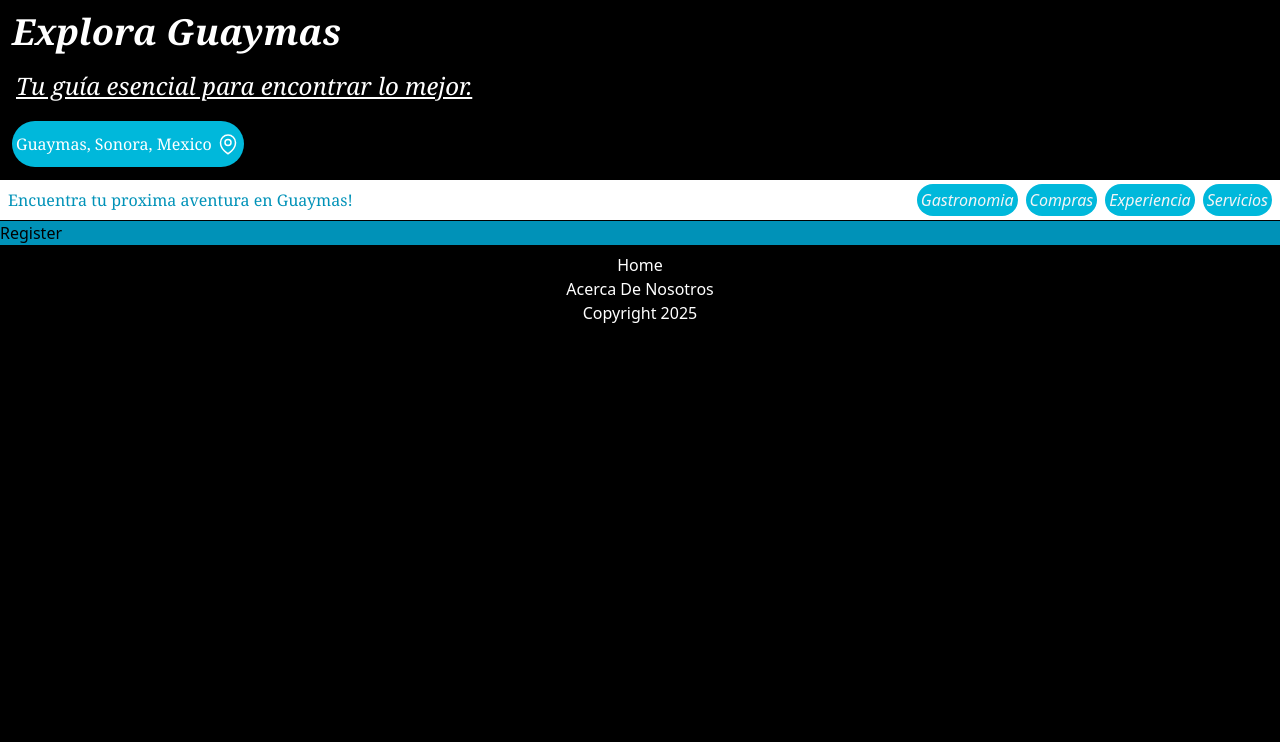
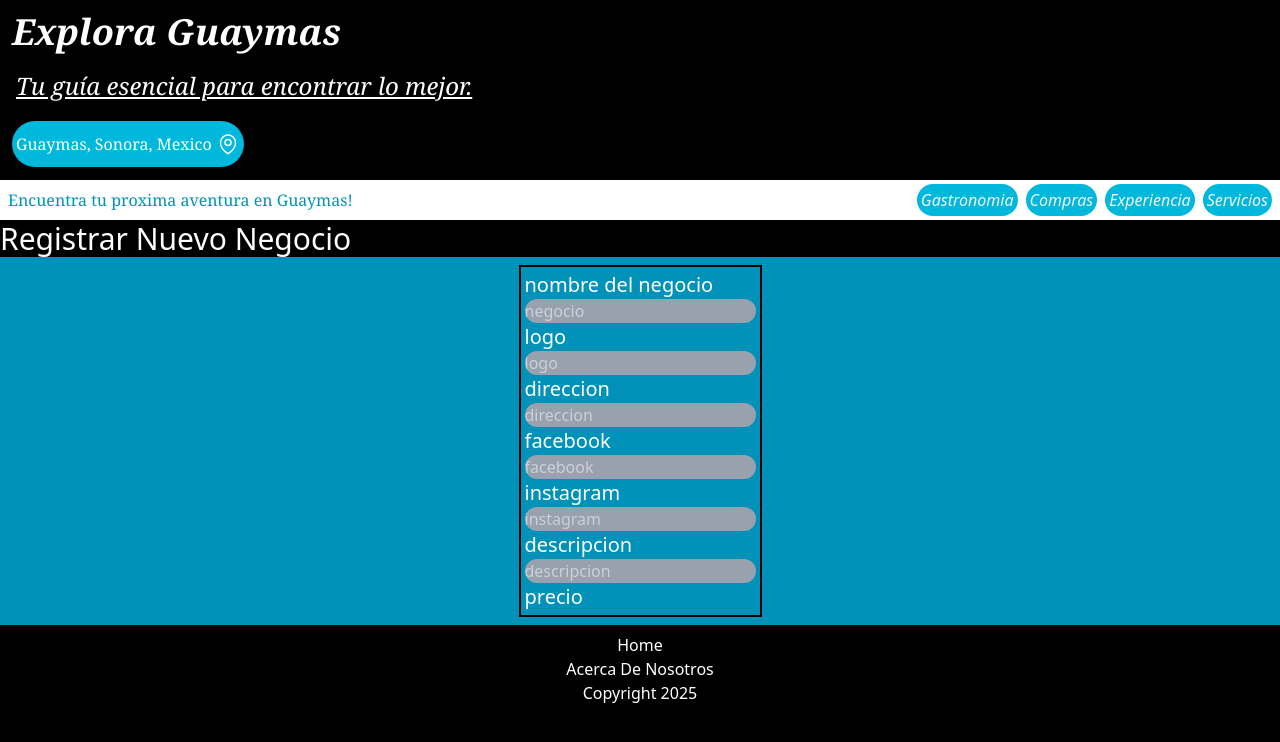
Before and after one commit to TylerBrock01/FE_gsono, a React (Vite) app: page /register in a window 1280 px wide. Shown: the top 742 px of the page. Built offline with nearby package versions, Linux system fonts and the light colour scheme.

Commit message:
basic bussines input information added

```diff
--- a/src/views/Register.tsx
+++ b/src/views/Register.tsx
@@ -1,7 +1,25 @@
 export default function Register() {
     return(
         <>
-            <h1 className='bg-cyan-600'>Register</h1>
+            <h1 className='text-3xl text-white capitalize'>registrar nuevo negocio</h1>
+            <div className='bg-cyan-600 text-white flex flex-col items-center p-2 '>
+                <form className='p-1 border-black border-2'>
+                    <h2 className='text-xl'>nombre del negocio</h2>
+                    <input className='bg-gray-400 rounded-full' type='text' placeholder='negocio' disabled={true}/>
+                    <h2 className='text-xl'>logo</h2>
+                    <input className='bg-gray-400 rounded-full' type='text' placeholder='logo' disabled={true}/>
+                    <h2 className='text-xl'>direccion</h2>
+                    <input className='bg-gray-400 rounded-full' type='text' placeholder='direccion'disabled={true}/>
+                    <h2 className='text-xl'>facebook</h2>
+                    <input className='bg-gray-400 rounded-full' type='text' placeholder='facebook'disabled={true}/>
+                    <h2 className='text-xl'>instagram</h2>
+                    <input className='bg-gray-400 rounded-full' type='text' placeholder='instagram'disabled={true}/>
+                    <h2 className='text-xl'>descripcion</h2>
+                    <input className='bg-gray-400 rounded-full' type='text' placeholder='descripcion'disabled={true}/>
+                    <h2 className='text-xl'>precio</h2>
+
+                </form>
+            </div>
         </>
     )
 }
```
